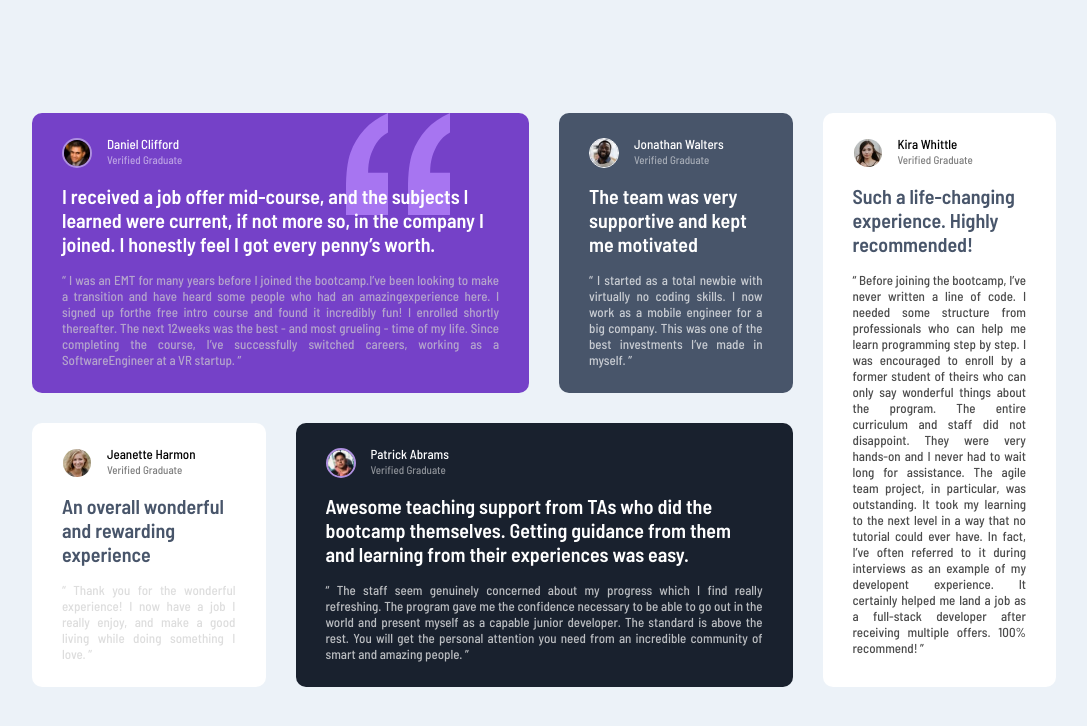
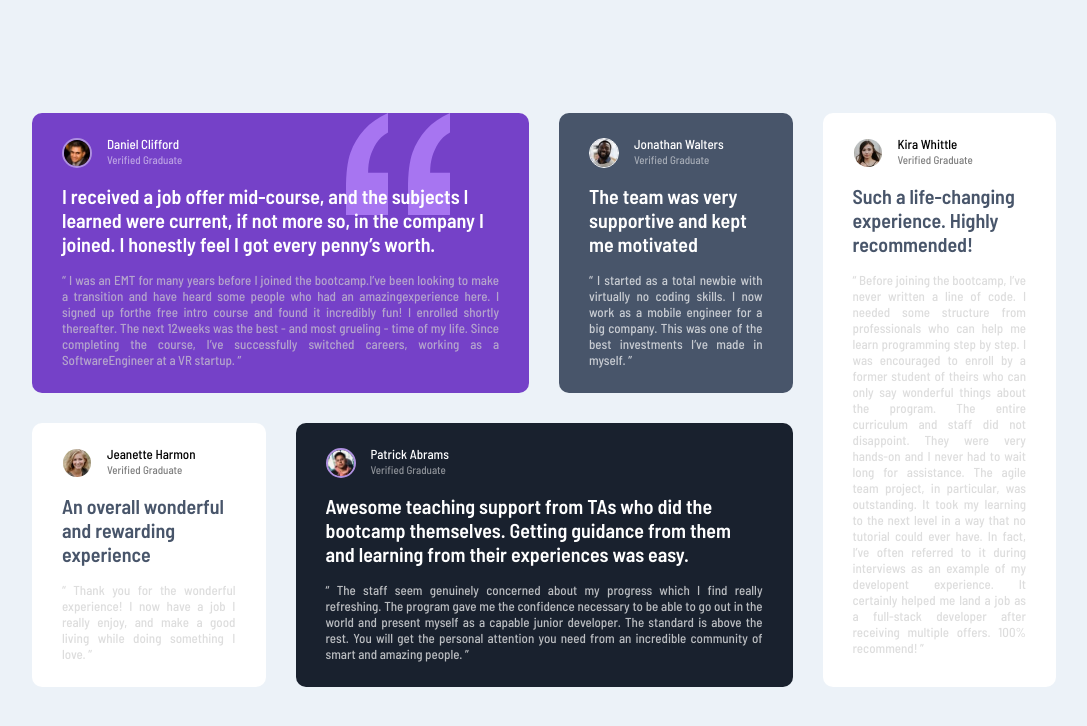
Before and after one commit to Kyaw-Min-lwin/Testimonials-grid-section, a plain HTML site: page index.html in a window 1280 px wide. Shown: the whole page, without its empty margins (96-1183 px from the left). Drawn offline with Linux system fonts and the light colour scheme.

Commit message:
Update style.css

```diff
--- a/style.css
+++ b/style.css
@@ -119,7 +119,7 @@ img {
 	color: hsl(217, 19%, 35%);
 }
 
-.fourth .second-desc, .first .second-desc {
+.fourth .second-desc, .first .second-desc, .third .second-desc {
 	color: hsl(0, 0%, 81%);
 }
 
```
